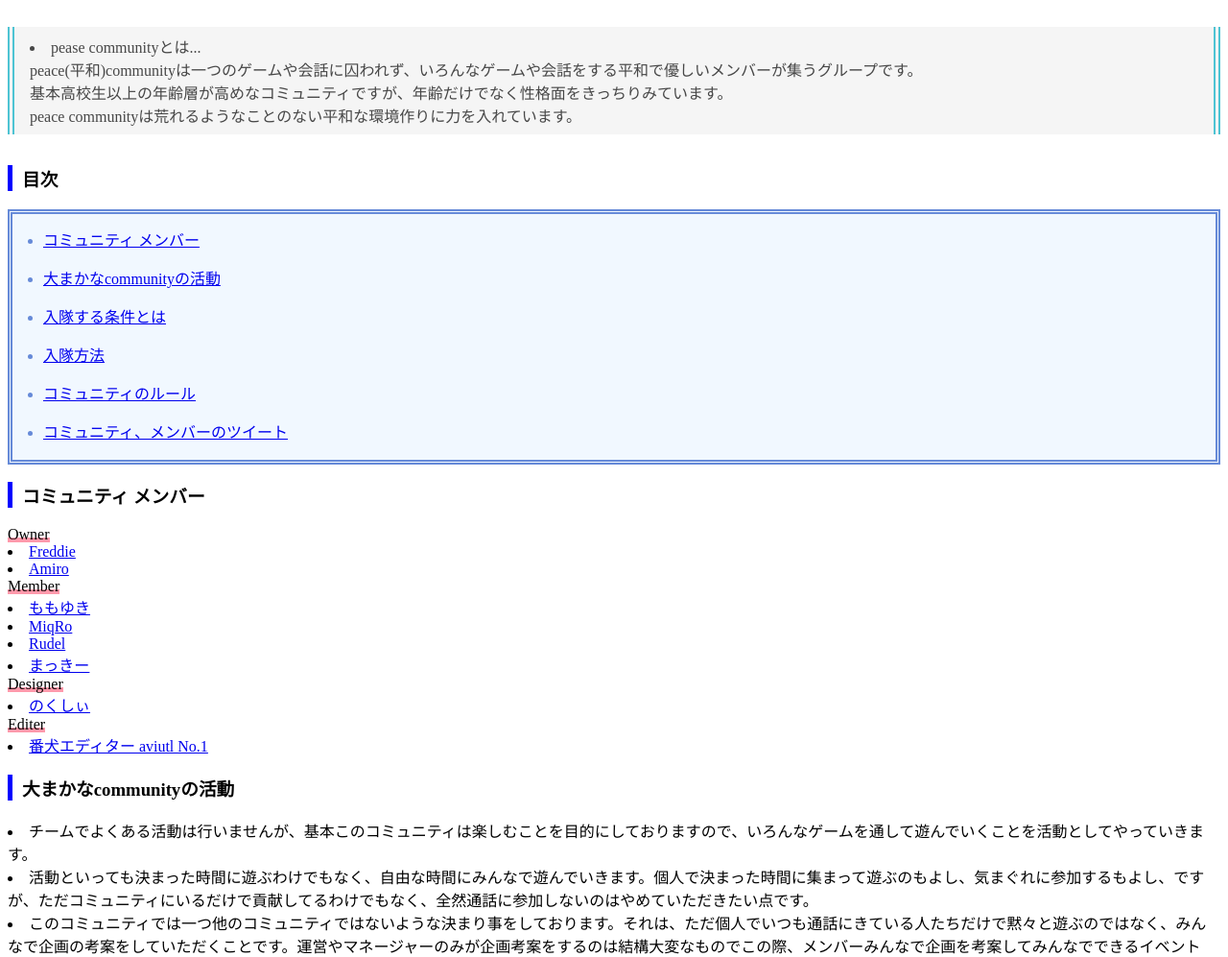
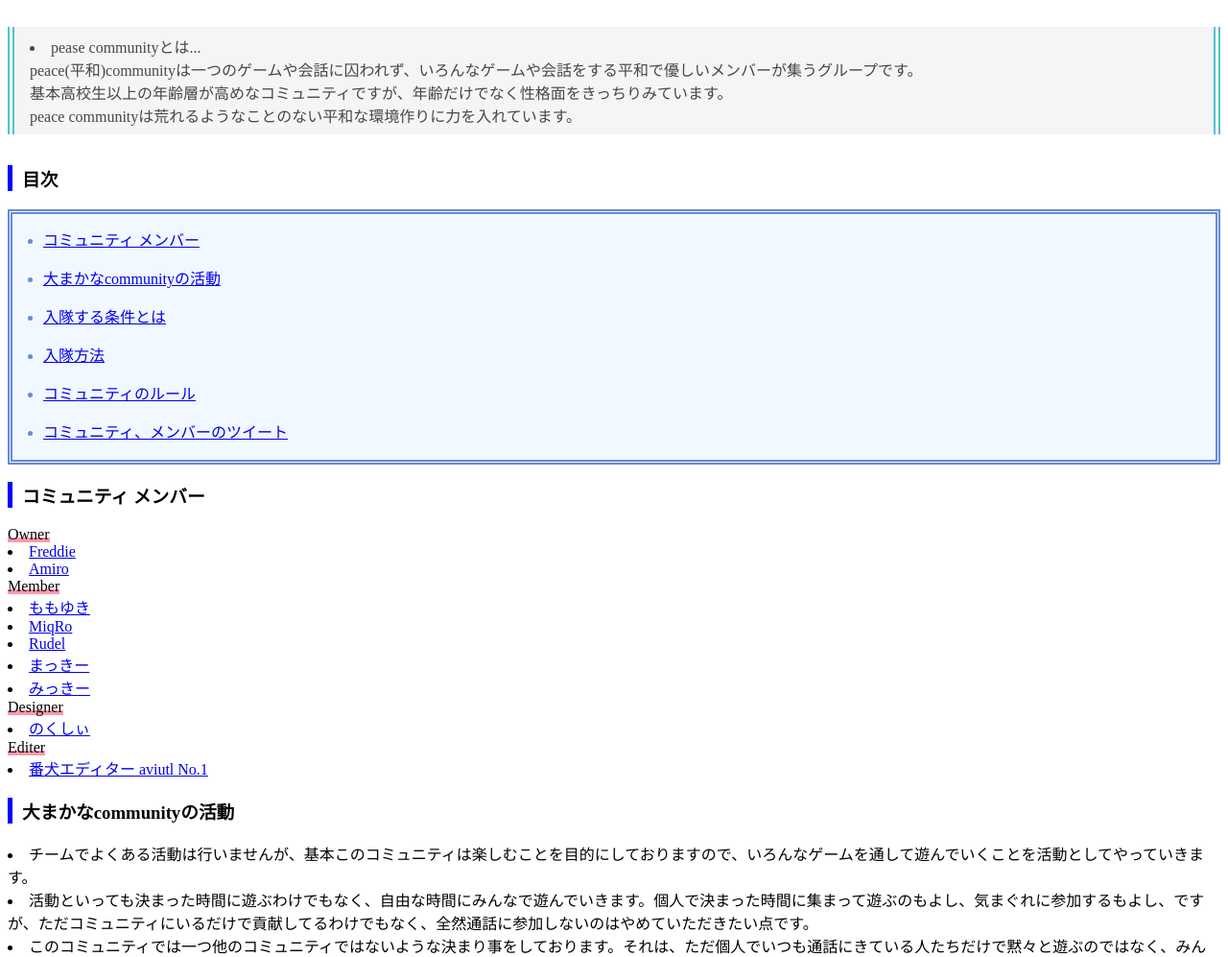
Before and after one commit to freddie295/peacecommunity, a plain HTML site: page index.html in a window 1280 px wide. Shown: the part 100-1097 px from the top of the page at 96% size. Drawn offline with Linux system fonts and the light colour scheme; some packages are replaced by stand-ins of ours.

Commit message:
Update index.html

```diff
--- a/index.html
+++ b/index.html
@@ -37,6 +37,7 @@
       <li><a href="https://twitter.com/miqromiqro?s=20">MiqRo</a></li>
       <li><a href="https://twitter.com/_zed2?s=20">Rudel</a></li>
       <li><a href="https://twitter.com/HRMKFN?s=20">まっきー</a></li>
+      <li><a href="https://twitter.com/Player_Mickey?s=20">みっきー</a></li>
     <span class="under">Designer</span>
       <li><a href="https://twitter.com/n0x_xx?s=20">のくしぃ</a></li>
     <span class="under">Editer</span>
```
